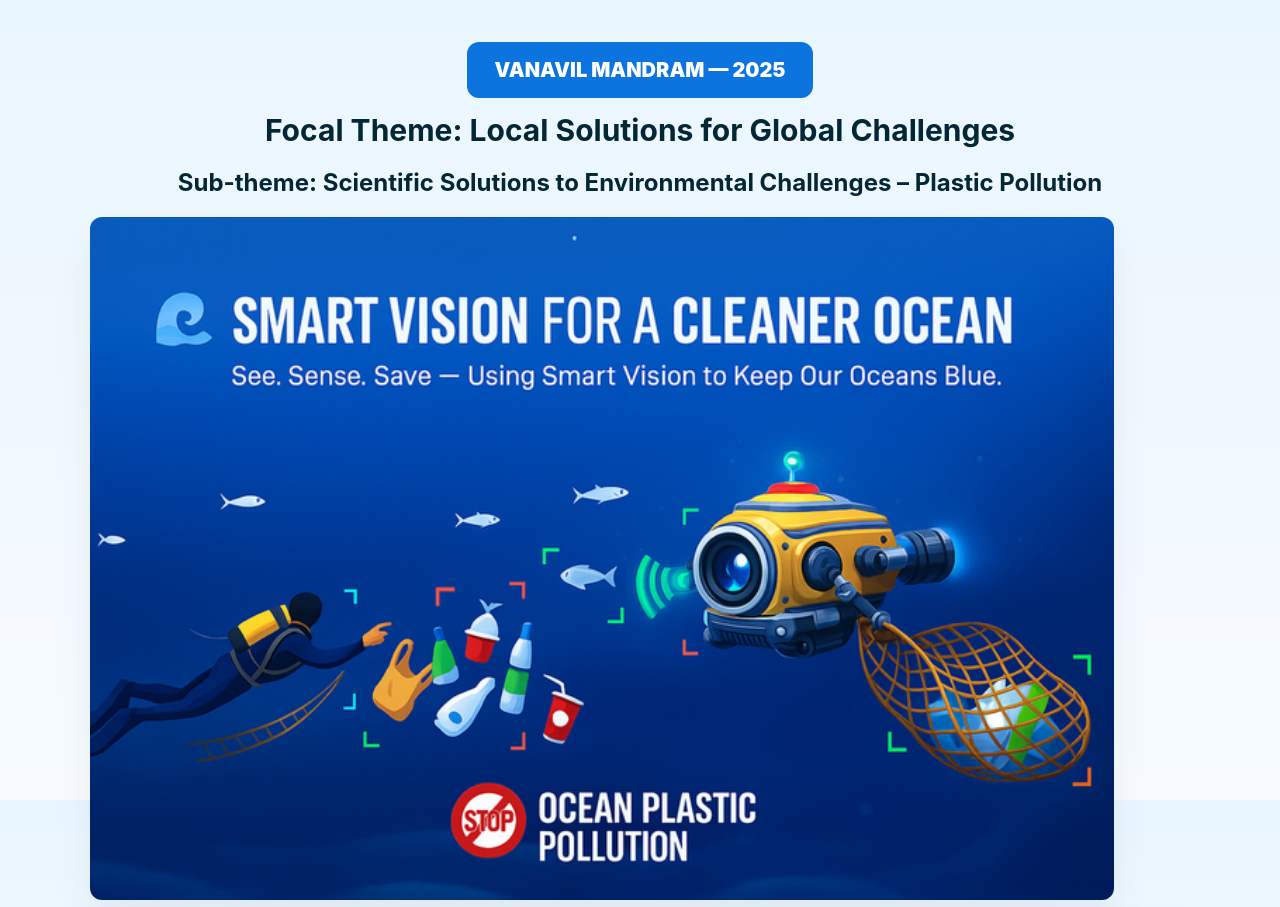
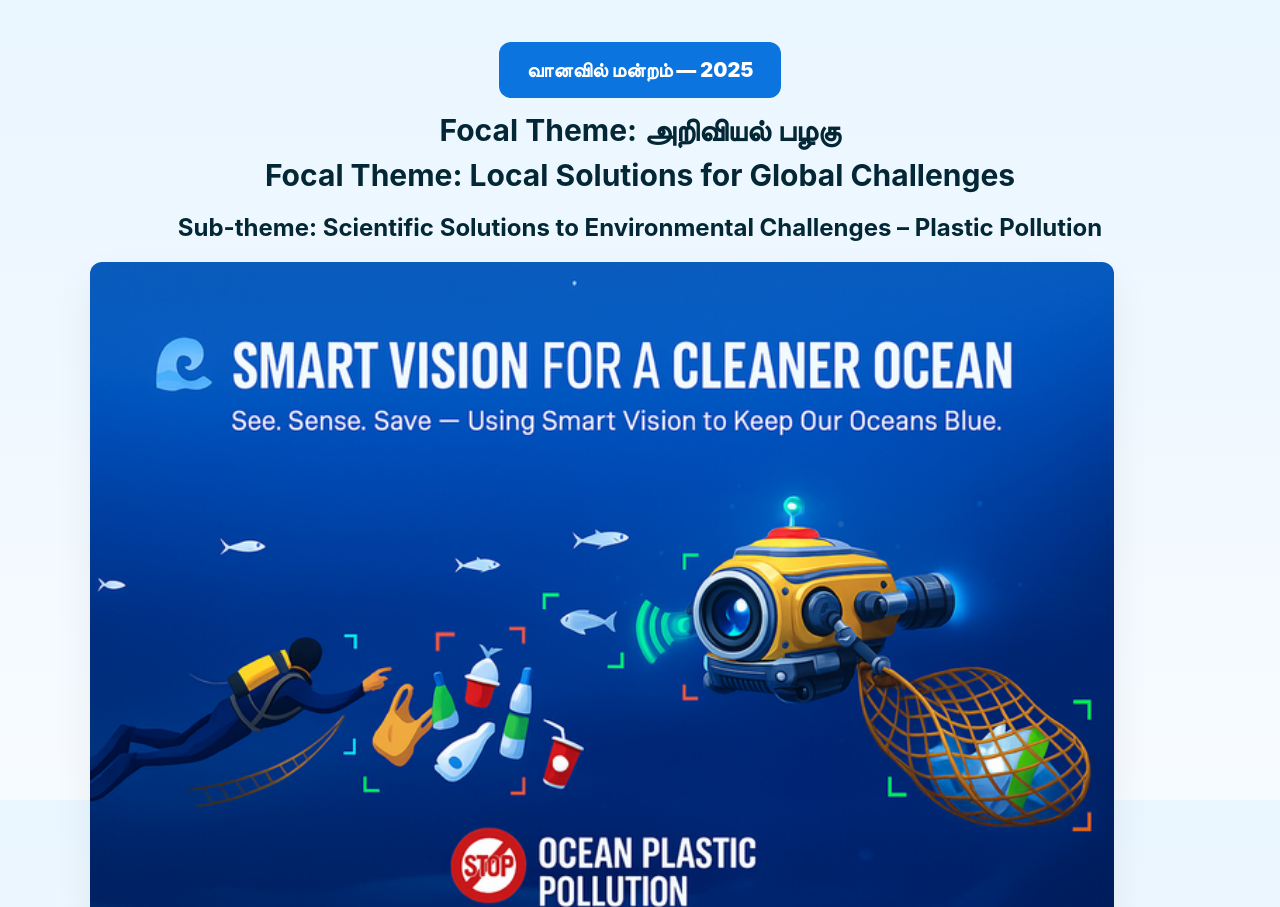
Before and after one commit to iyyappanbrte1984/sss, a plain HTML site: page index.html in a window 1280 px wide. Shown: the top 907 px of the page. Drawn offline with Linux system fonts and the light colour scheme.

Commit message:
Update index.html

```diff
--- a/index.html
+++ b/index.html
@@ -19,9 +19,9 @@
     .wrap{max-width:1100px;margin:18px auto;padding:24px 12px;text-align:center}
     .badge{display:inline-block;margin:0 auto 6px;background:var(--ocean-700);color:#fff;padding:16px 28px;border-radius:12px;font-weight:1000;font-size:20px}
     h1{font-size:30px;margin:8px 0 6px}
-    .hero{display:flex;justify-content:center;margin:10px 0 12px;border-radius:12px;overflow:hidden;box-shadow:0 16px 40px rgba(6,20,40,0.06);max-width:1024px}
+    .hero{display:flex;align-items:center;margin:10px 0 12px;border-radius:12px;overflow:hidden;box-shadow:0 16px 40px rgba(6,20,40,0.06);max-width:1024px}
     /* hero image: responsive for phone, no strict fixed height */
-    .hero img{width:100%;height:auto;max-height:800px;object-fit:cover;display:block}
+    .hero img{width:100%;height:auto;max-height:800px;object-fit:cover;display:block;align-items:center}
     .stage{display:grid;grid-template-columns:120px 1fr 120px;gap:12px;align-items:start;margin-top:12px}
     .side-stack{display:flex;flex-direction:column;gap:12px;align-items:center}
     .side-stack img{width:100%;height:120px;object-fit:cover;border-radius:10px;box-shadow:0 6px 18px rgba(6,20,40,0.06);}
@@ -47,7 +47,8 @@
 <body>
   <div class="wrap">
     <header>
-      <div class="badge">VANAVIL MANDRAM — 2025</div>
+      <div class="badge"> வானவில் மன்றம் — 2025 </div>
+      <h1>Focal Theme: <strong> அறிவியல் பழகு </strong></h1>
        <h1>Focal Theme: <strong>Local Solutions for Global Challenges</strong></h1>
          <h2>Sub-theme: <strong>Scientific Solutions to Environmental Challenges – Plastic Pollution</strong></h2>
      </header>
```
